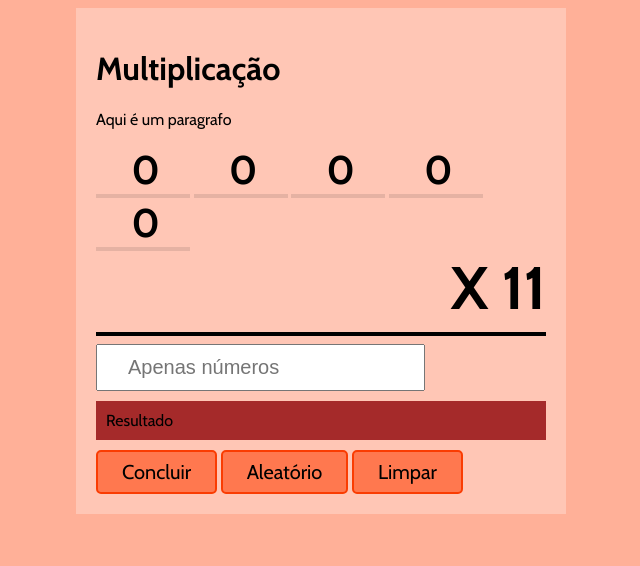
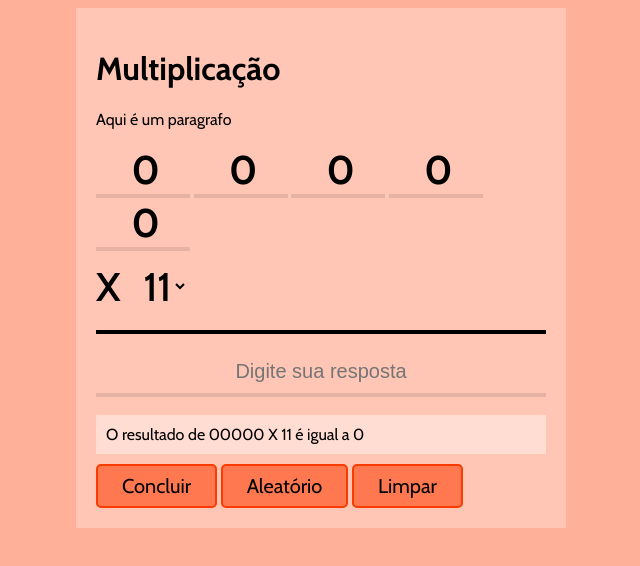
Before and after one commit to rodrigorizzo/TesteJS, a plain HTML site: page index.html in a window 1280 px wide. Both pictures are taken after a click on the button "Concluir". Shown: the whole page, without its empty margins (319-959 px from the left). Drawn offline with nearby package versions, Linux system fonts and the light colour scheme.

Commit message:
Adicionei script para boa parte das funções

```diff
--- a/index.html
+++ b/index.html
@@ -15,32 +15,39 @@
             <p> Aqui é um paragrafo</p>
         </div>
         <div class="numInicial">
-            <input type="number" min="0" max="0" value="0">
+            <input type="number" readonly min="0" max="0" value="0">
         </div>
         <div class="numInicial">
-            <input type="number" min="0" max="9" value="0">
+            <input id="milhar" type="number" min="0" max="9" value="0">
         </div>
         <div class="numInicial">
-            <input type="number" min="0" max="9" value="0">
+            <input id="centesimal" type="number" min="0" max="9" value="0">
         </div>
         <div class="numInicial">
-            <input type="number" min="0" max="9" value="0">
+            <input id="decimal" type="number" min="0" max="9" value="0">
         </div>
         <div class="numInicial">
-            <input type="number" min="0" max="9" value="0">
+            <input id="unidade" type="number" min="0" max="9" value="0">
         </div>
         <div>
-            <span id="multiplicador"> X 11</span>
+            <span id="multiplicador"> X </span>
+            <select id="mult">
+                <option value="11">11</option>
+                <option value="2">2</option>
+                <option value="4" disabled>4</option>
+                <option value="5" disabled>5</option>
+            </select>
         </div>
+
         <hr />
         <div>
-            <input id="resposta" type="text" placeholder="Apenas números">
+            <input id="resposta" type="text" placeholder="Digite sua resposta">
         </div>
         <div>
-            <span id="resultado">Resultado</span>
+            <p id="resultado">Resultado</p>
         </div>
         <div>
-            <button>Concluir</button> <button>Aleatório</button> <button>Limpar</button>
+            <button id="concluir">Concluir</button> <button id="random">Aleatório</button> <button>Limpar</button>
         </div>
     </div>
     <script src="script.js"></script>
--- a/script.js
+++ b/script.js
@@ -0,0 +1,53 @@
+let mult;
+let numPrincipal;
+let unidade;
+let decimal;
+let centesimal;
+let milhar;
+let resultado;
+
+const enviarBotao = document.getElementById('concluir');
+const randomBotao = document.getElementById('random')
+const caixaResposta = document.getElementById('resposta')
+
+function registrarNum() {
+    mult = document.getElementById("mult").value;
+    unidade = document.getElementById("unidade").value;
+    decimal = document.getElementById("decimal").value;
+    centesimal = document.getElementById("centesimal").value;
+    milhar = document.getElementById("milhar").value;
+
+    numPrincipal = "0" + milhar + centesimal + decimal + unidade;
+    resultado = parseInt(numPrincipal) * mult;
+
+    document.getElementById("resultado").innerText = "O resultado de " + numPrincipal + " X " + mult + " é igual a " + resultado;
+
+}
+
+function randomNum() {
+    document.getElementById("unidade").value = Math.floor(Math.random() * 10);
+    decimal = document.getElementById("decimal").value = Math.floor(Math.random() * 10);
+    centesimal = document.getElementById("centesimal").value = Math.floor(Math.random() * 10);
+    milhar = document.getElementById("milhar").value = Math.floor(Math.random() * 10);
+}
+
+function adicionarNum (event){
+    let key = event.key;
+
+
+}
+
+enviarBotao.addEventListener("click", registrarNum);
+randomBotao.addEventListener("click", randomNum);
+// caixaResposta.addEventListener(onkeydown, adicionarNum(onkeydown))
+
+caixaResposta.addEventListener("beforeinput", function(e) {
+    const nextVal =
+      e.target.value.substring(0, e.target.selectionStart) +
+      (e.data ?? '') +
+      e.target.value.substring(e.target.selectionEnd)
+    ;
+    if(!/^(\d{0,7}|)$/.test(nextVal)) {
+        e.preventDefault();
+    }
+});
--- a/style.css
+++ b/style.css
@@ -55,24 +55,38 @@ input[type=number]::-webkit-inner-spin-button{
 }
 
 #multiplicador {
-    font-size: 60px;
-    font-weight: 800;
+    font-size: 40px;
+    font-weight: 600;
     text-align:right;
-    display: block;
+    display: inline;
 }
 
 #resposta {
+    width: 100%;
     display: inline-block;
-    width:max-content;
+    background-color: rgba(255, 255, 255, 0);
+    border: 0;
+    border-bottom: 4px solid rgba(0, 0, 0, 0.1);
     font-size: 20px;
-
-    padding: 10px 30px;
+    padding: 10px 0;
+    margin: 8px 0;
+    text-align: center;
 
 }
 
 #resultado {
     display: block;
-    background-color: brown;
+    background-color: rgba(255, 255, 255, 0.4);
     padding: 10px;
     margin: 10px 0;
 }
+
+select {
+    display: inline;
+    padding: 10px 0px 10px 10px;
+    font-family: "Cabin";
+    border:0;
+    background-color: rgba(255, 255, 255, 0);
+    font-size: 40px;
+    font-weight: 500;
+}
```
